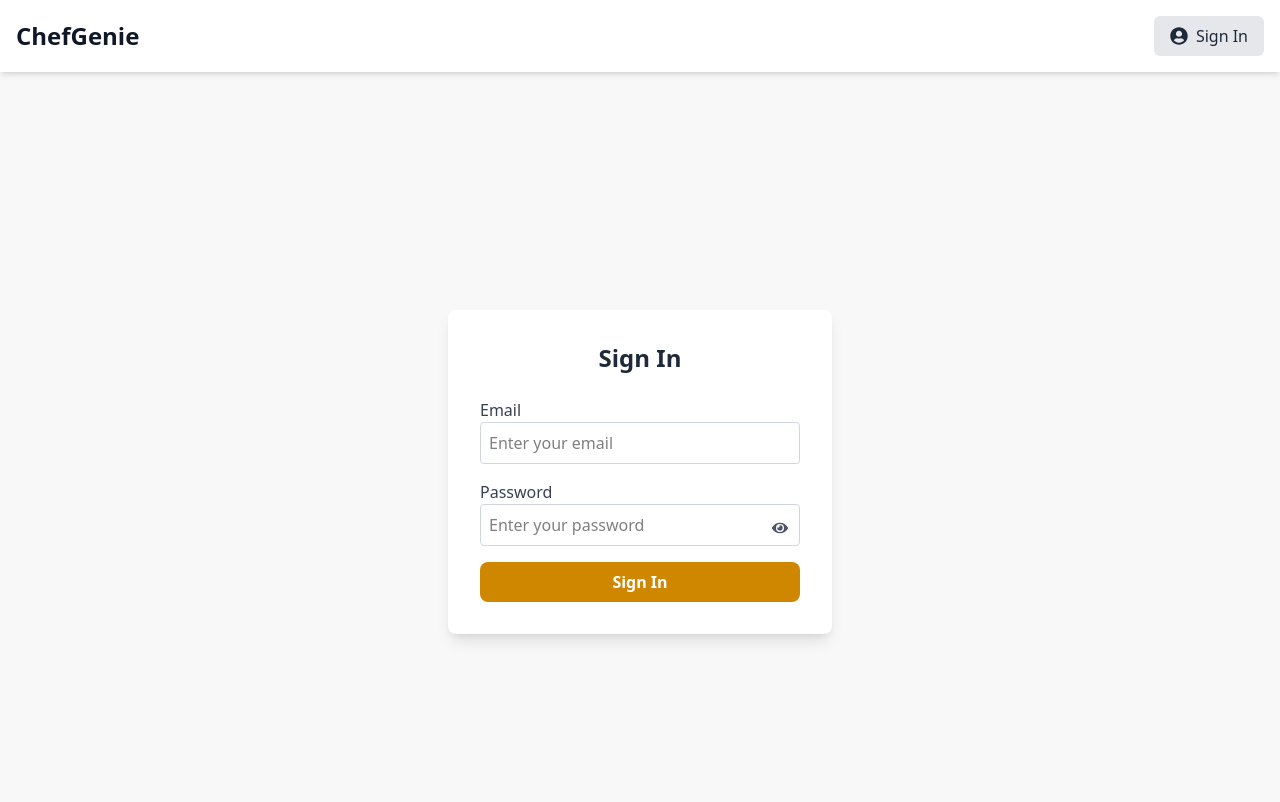
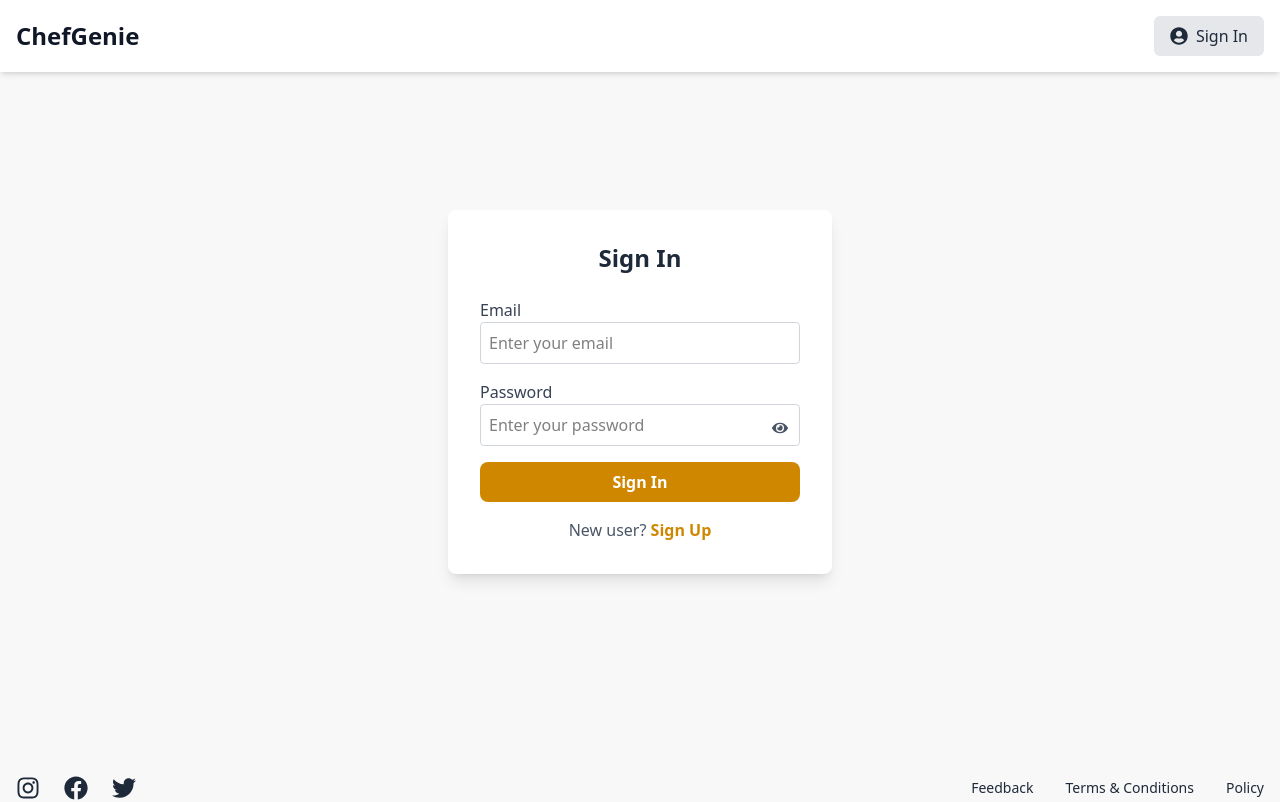
Before and after one commit to SyedFaisal30/ChefGenie, a React (Vite) app in the folder frontend/: page /signin in a window 1280 px wide. Shown: the top 802 px of the page. Built offline with nearby package versions, Linux system fonts and the light colour scheme.

Commit message:
ui changes

```diff
--- a/frontend/src/components/Header.jsx
+++ b/frontend/src/components/Header.jsx
@@ -68,7 +68,7 @@ const Header = () => {
             )}
 
             {isDropdownOpen && username && (
-              <div className="absolute mt-2 w-48 bg-white shadow-lg border border-gray-200 rounded-lg p-3 space-y-2">
+              <div className="absolute mt-2 w-30 bg-white shadow-lg border border-gray-200 rounded-lg right-1">
                 <Link
                   to="/user-profile" // Replace with your profile route
                   className="flex items-center gap-2 text-gray-800 hover:bg-gray-100 p-2 rounded-md transition"
--- a/frontend/src/pages/sign-in/signin.jsx
+++ b/frontend/src/pages/sign-in/signin.jsx
@@ -4,6 +4,7 @@ import axios from "axios";
 import { ToastContainer, toast } from "react-toastify";
 import "react-toastify/dist/ReactToastify.css";
 import { FaEye, FaEyeSlash } from "react-icons/fa";
+import { Link } from "react-router-dom"; // Import Link for navigation
 
 const SignInForm = () => {
   const {
@@ -29,7 +30,6 @@ const SignInForm = () => {
       const { message } = res.data;
       const { accessToken } = message;
       const { refreshToken } = message;
-
       const { username } = message;
       const { email } = data;
 
@@ -37,7 +37,7 @@ const SignInForm = () => {
       localStorage.setItem("accessToken", accessToken);
       localStorage.setItem("refreshToken", refreshToken);
       localStorage.setItem("username", username);
-      localStorage.setItem("email", email)
+      localStorage.setItem("email", email);
 
       toast.success("Signed in successfully!", { autoClose: 1000 });
 
@@ -54,7 +54,7 @@ const SignInForm = () => {
   };
 
   return (
-    <div className="min-h-screen flex items-center justify-center bg-[#f8f8f8]">
+    <div className="h-[80vh] flex items-center justify-center bg-[#f8f8f8]">
       <ToastContainer position="top-right" />
       <div className="bg-white p-8 rounded-lg shadow-lg w-96">
         <h2 className="text-2xl font-bold text-center text-gray-800 mb-6">
@@ -107,6 +107,17 @@ const SignInForm = () => {
             )}
           </button>
         </form>
+
+        {/* Sign Up Link */}
+        <div className="mt-4 text-center">
+          <span className="text-gray-600">New user? </span>
+          <Link
+            to="/signup" // Replace with your sign-up route
+            className="text-yellow-600 font-semibold hover:underline"
+          >
+            Sign Up
+          </Link>
+        </div>
       </div>
     </div>
   );
--- a/frontend/src/pages/sign-up/signup.jsx
+++ b/frontend/src/pages/sign-up/signup.jsx
@@ -6,6 +6,7 @@ import { FaEye, FaEyeSlash } from "react-icons/fa";
 import axios from "axios";
 import { ToastContainer, toast } from "react-toastify";
 import "react-toastify/dist/ReactToastify.css";
+import { Link } from "react-router-dom"; // Import Link for navigation
 
 const SignupForm = () => {
   const { register, handleSubmit, formState: { errors } } = useForm({
@@ -112,6 +113,17 @@ const SignupForm = () => {
                 {loading ? <span className="animate-spin border-2 border-white border-t-transparent rounded-full w-5 h-5"></span> : "Sign Up"}
               </button>
             </form>
+
+            {/* Sign In Link */}
+            <div className="mt-4 text-center">
+              <span className="text-gray-600">Already have an account? </span>
+              <Link
+                to="/signin" // Replace with your sign-in route
+                className="text-yellow-600 font-semibold hover:underline"
+              >
+                Sign In
+              </Link>
+            </div>
           </>
         )}
 
```
